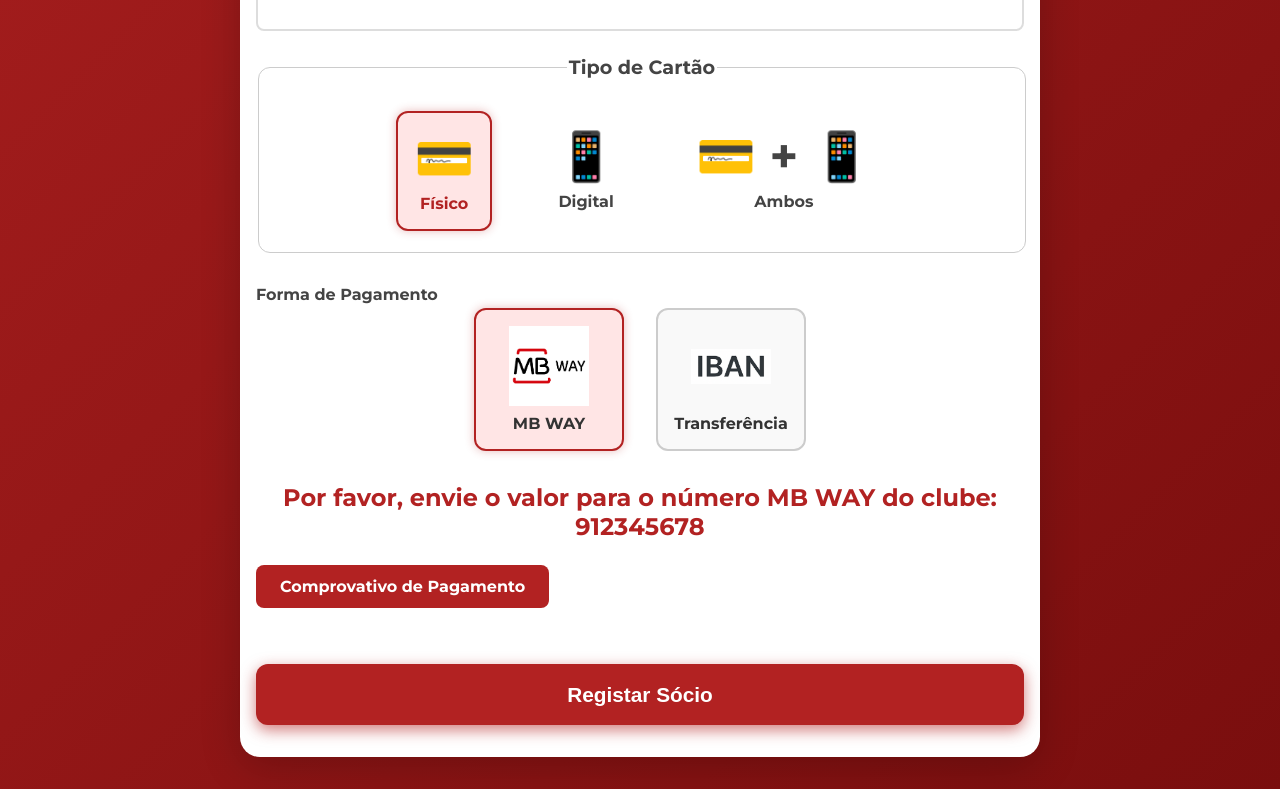
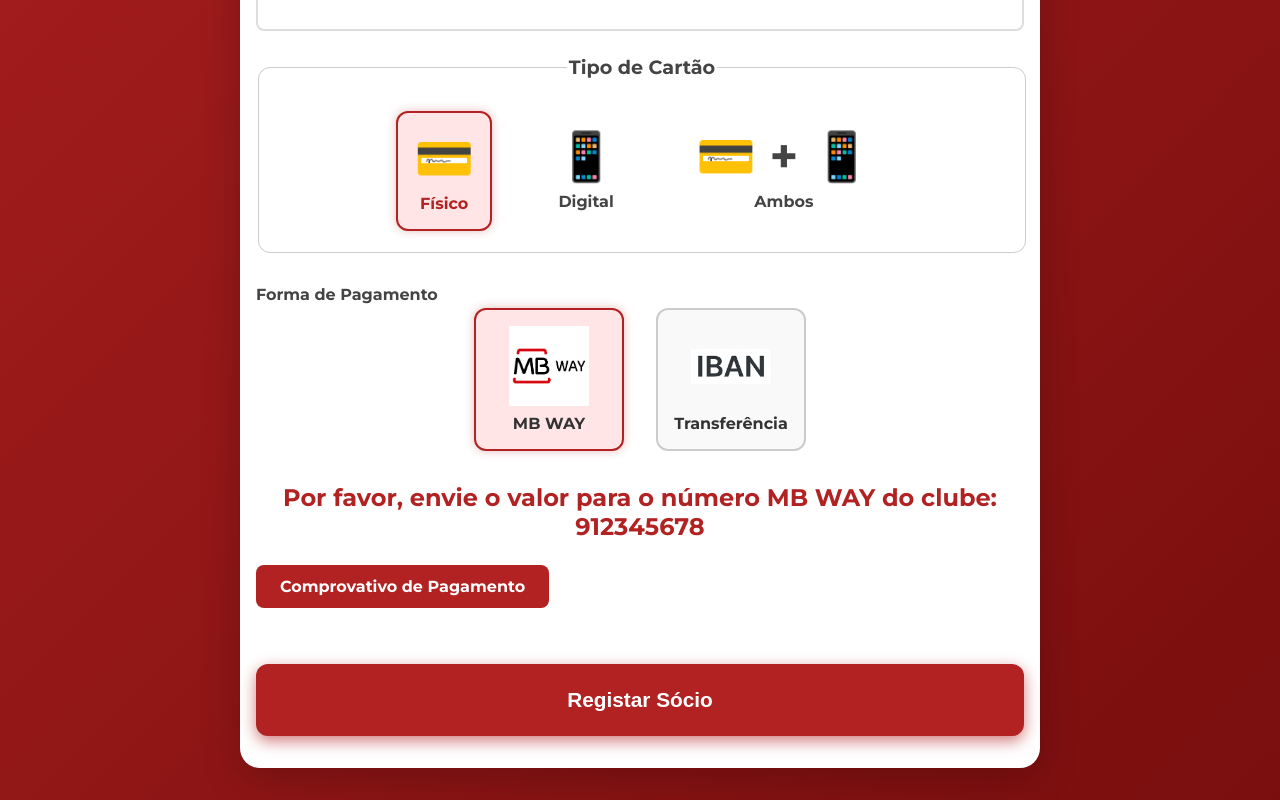
Before and after one commit to carolinabc5/casa-povo-freixo-socios, a React (Vite) app: page / in a window 1280 px wide. Shown: the part 922-1722 px from the top of the page. Built offline with nearby package versions, Linux system fonts and the light colour scheme.

Commit message:
Atualização

```diff
--- a/src/Form.module.css
+++ b/src/Form.module.css
@@ -233,7 +233,7 @@ label {
 
 .submitButton {
   width: 100%;
-  padding: 1.15rem;
+  padding: 1.5rem;
   background-color: #b22222;
   color: white;
   font-weight: 700;
```
